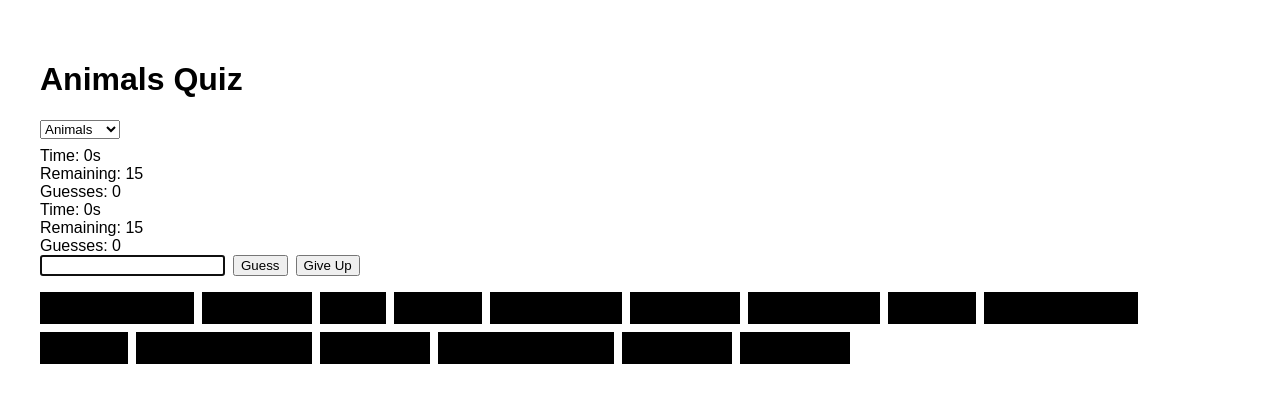
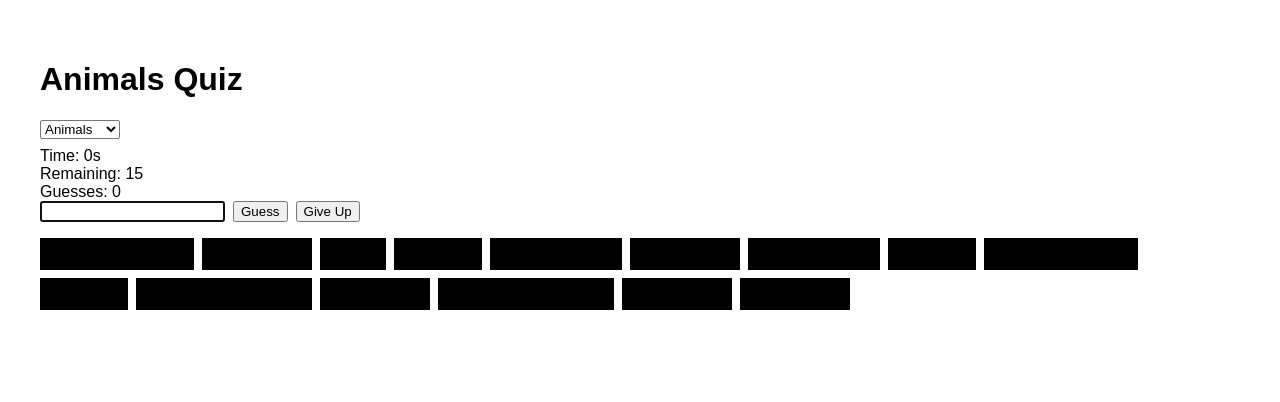
Before and after one commit to ahoff-git/Quizzler, a Next.js app: page / in a window 1280 px wide. Shown: the top 402 px of the page. Built offline with nearby package versions, Linux system fonts and the light colour scheme.

Commit message:
Remove duplicate Stats component

```diff
--- a/app/page.tsx
+++ b/app/page.tsx
@@ -73,7 +73,6 @@ export default function Page() {
         resetKey={timerResetKey}
         key={quizKey}
       />
-      <Stats  remaining={remaining} guesses={guessed.length} />
       <form onSubmit={handleSubmit}>
         <input
           ref={inputRef}
```
